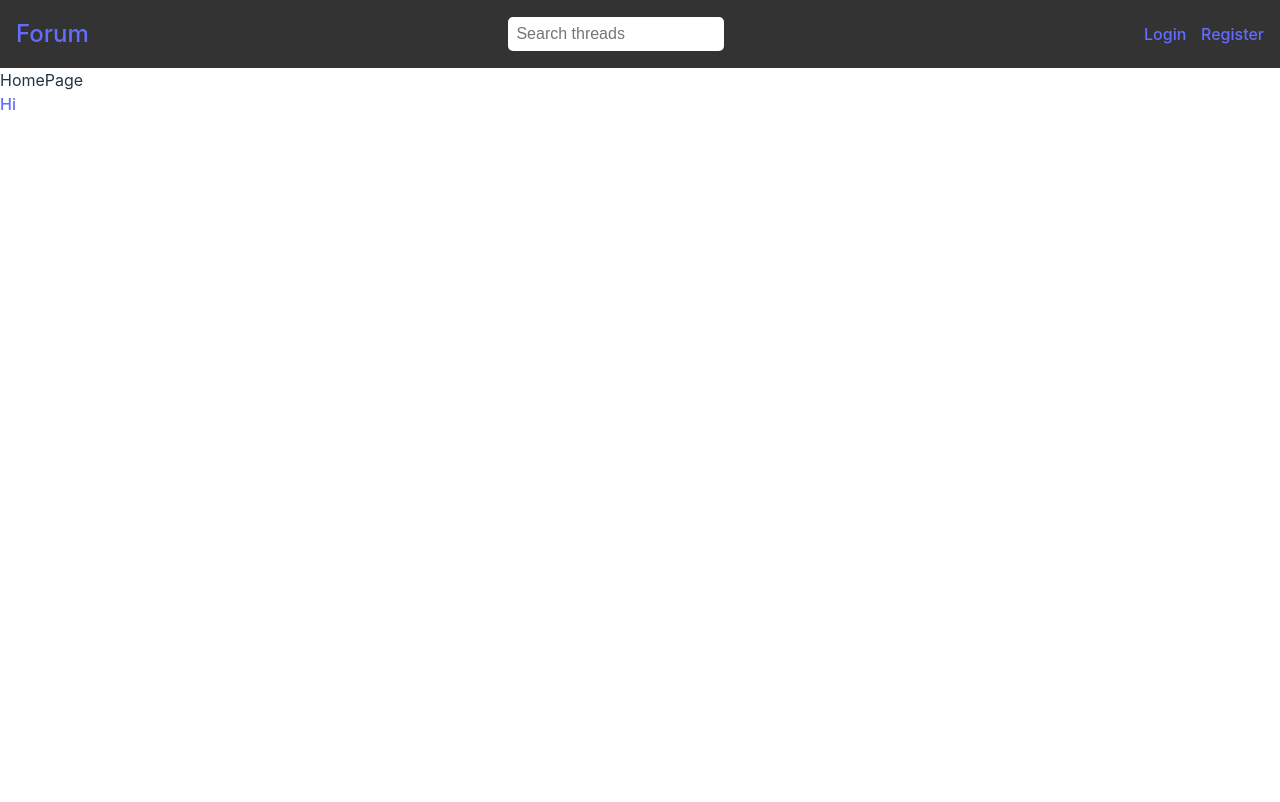
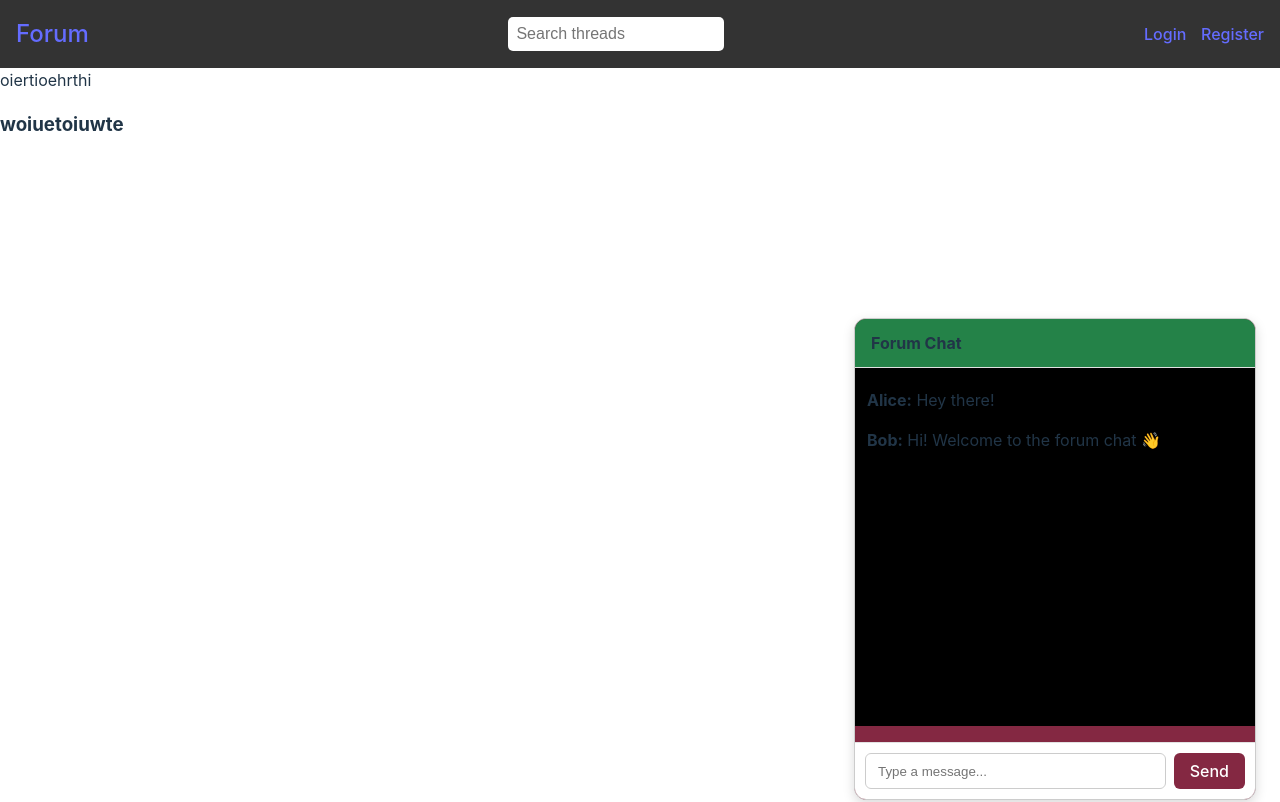
Before and after one commit to place-holder1/forumMERNS, a React (Vite) app in the folder frontend/: page /#/ in a window 1280 px wide. Shown: the top 802 px of the page. Built offline with nearby package versions, Linux system fonts and the light colour scheme.

Commit message:
npm run build -> npm run start
npm run dev doesn't work because node.js things

```diff
--- a/frontend/index.html
+++ b/frontend/index.html
@@ -4,7 +4,7 @@
     <meta charset="UTF-8" />
     <link rel="icon" type="image/svg+xml" href="/vite.svg" />
     <meta name="viewport" content="width=device-width, initial-scale=1.0" />
-    <title>Mill Forchard</title>
+    <title>Valley Of Secrets</title>
   </head>
   <body>
     <div id="root"></div>
--- a/frontend/src/App.jsx
+++ b/frontend/src/App.jsx
@@ -3,6 +3,8 @@ import {HashRouter, Route, Routes } from "react-router-dom";
 import HomePage from './pages/HomePage';
 import ForumPage from './pages/ForumPage';
 import Navbar from './components/Navbar';
+import ChatWindow from "./components/ChatWindow";
+import Footer from "./components/Footer";
 import './App.css'
 
 //Trying to aim for https://forums.pcgamer.com/trending/threads.1/ style
@@ -10,11 +12,25 @@ import './App.css'
 function App() {
   return (
     <HashRouter>
-      <Routes>
-        <Route path="/" element={<HomePage/>} />
-        <Route path="/create" element={<ForumPage/>} />
-      </Routes>
+      <header>
+        <Navbar/>
+      </header>
+      <main>
+        <Routes>
+          <Route path="/" element={<HomePage/>} />
+          <Route path="/create" element={<ForumPage/>} />
+        </Routes>
+      </main>
+      <ChatWindow/>
+      <footer>
+        <Footer/>
+      </footer>
     </HashRouter>
+
+
+    // To refresh the page every time:
+    // npm run build
+    // npm run start
   )
 }
 
--- a/frontend/src/components/ChatWindow.jsx
+++ b/frontend/src/components/ChatWindow.jsx
@@ -1,16 +1,45 @@
-import styles from "../styles/chat-window.module.css"
+import styles from "../styles/chat-window.module.css";
+import { useState } from "react";
 
 const ChatWindow = () => {
+  const [messages, setMessages] = useState([
+    { id: 1, user: "Alice", text: "Hey there!" },
+    { id: 2, user: "Bob", text: "Hi! Welcome to the forum chat 👋" }
+  ]);
+  const [input, setInput] = useState("");
+
+  const handleSend = () => {
+    if (!input.trim()) return;
+    setMessages([...messages, { id: Date.now(), user: "You", text: input }]);
+    setInput("");
+  };
+
   return (
     <div className={styles.chatContainer}>
-        <div className={styles.chatHeader}>
+      <div className={styles.chatHeader}>
+        Forum Chat
+      </div>
 
-        </div>
-        <div className="chatBoxTextContainer">
+      <div className={styles.chatMessages}>
+        {messages.map(msg => (
+          <div key={msg.id} className={styles.message}>
+            <strong>{msg.user}:</strong> <span>{msg.text}</span>
+          </div>
+        ))}
+      </div>
 
-        </div>
+      <div className={styles.chatInputArea}>
+        <input
+          type="text"
+          placeholder="Type a message..."
+          value={input}
+          onChange={e => setInput(e.target.value)}
+          onKeyDown={e => e.key === "Enter" && handleSend()}
+        />
+        <button onClick={handleSend}>Send</button>
+      </div>
     </div>
-  )
-}
+  );
+};
 
-export default ChatWindow
+export default ChatWindow;
--- /dev/null
+++ b/frontend/src/components/Footer.jsx
@@ -0,0 +1,19 @@
+import style from "../styles/footer.module.css";
+
+const Footer = () => {
+    return (
+        <footer className={style.footer}>
+            <div className={style.footerContent}>
+                <p className={style.footerText}>Music Downloader</p>
+                <div className={style.links}>
+                    <a href="/about" className={style.link}>About</a>
+                    <a href="/privacy" className={style.link}>Privacy</a>
+                    <a href="/terms" className={style.link}>Terms</a>
+                    <a href="/contact" className={style.link}>Contact</a>
+                </div>
+            </div>
+        </footer>
+    );
+}
+
+export default Footer;
--- /dev/null
+++ b/frontend/src/components/MainComponent.jsx
@@ -0,0 +1,13 @@
+import styles from "../styles/main.module.css"
+
+const MainComponent = () => {
+
+    return(
+        <main className={styles.mainContainer}>
+            <div>oiertioehrthi</div>
+            <h3>woiuetoiuwte</h3>
+        </main>
+    )
+}
+
+export default MainComponent;
--- a/frontend/src/pages/HomePage.jsx
+++ b/frontend/src/pages/HomePage.jsx
@@ -1,14 +1,13 @@
 // import {}
 import { Link } from 'react-router-dom'
-import Navbar from '../components/Navbar'
+import MainComponent from '../components/MainComponent'
 
 const HomePage = () => {
   return (
-    <>
-    <Navbar />
-    <div>HomePage</div>
-    <Link to={"/ForumPage"}>Hi</Link>
-    </>
+    <MainComponent>
+      <div>HomePageyes</div>
+      <Link to={"/ForumPage"}>Hi</Link>
+    </MainComponent>
   )
 }
 
--- a/frontend/src/styles/chat-window.module.css
+++ b/frontend/src/styles/chat-window.module.css
@@ -1,6 +1,79 @@
+:root {
+    --color1: #842842;
+    --color2: #248248;
+}
+
 .chatContainer {
-    height: 500px;
-    width: 400px;
-    position: absolute;
-    left: 100%;
-}
+    position: fixed;
+    bottom: 0;
+    right: 1.5rem;
+    width: 25rem;
+    height: 30rem;
+    background-color: var(--color1);
+    border: 1px solid #ccc;
+    border-radius: 12px;
+    box-shadow: 0 4px 12px rgba(0, 0, 0, 0.15);
+    display: flex;
+    flex-direction: column;
+    overflow: hidden;
+    z-index: 1000;
+    animation: slideIn 1.5s ease-out;
+  }
+
+  @keyframes slideIn {
+    from {
+      transform: translateY(100%);
+    }
+    to {
+      transform: translateY(0);
+    }
+  }
+
+  .chatHeader {
+    background-color: var(--color2);
+    padding: 12px 16px;
+    font-weight: bold;
+    border-bottom: 1px solid #e2e2e2;
+  }
+
+  .chatMessages {
+    flex: 1;
+    padding: 12px;
+    margin-bottom: 1rem;
+    overflow-y: auto;
+    background-color: #000000;
+  }
+
+  .message {
+    /* display: flex;
+    align-items: end; */
+    padding: .5rem 0;
+  }
+
+  .chatInputArea {
+    display: flex;
+    border-top: 1px solid #e2e2e2;
+    padding: 10px;
+    background-color: #fff;
+  }
+
+  .chatInputArea input {
+    flex: 1;
+    padding: 8px 12px;
+    border: 1px solid #ccc;
+    border-radius: 6px;
+    margin-right: 8px;
+  }
+
+  .chatInputArea button {
+    padding: 8px 16px;
+    background-color: var(--color1);
+    color: white;
+    border: none;
+    border-radius: 6px;
+    cursor: pointer;
+  }
+
+  .chatInputArea button:hover {
+    background-color: var(--color2);
+  }
--- /dev/null
+++ b/frontend/src/styles/main.module.css
@@ -0,0 +1,6 @@
+.mainContainer {
+    min-height: 1100px;
+    display: block;
+    margin: 0 auto;
+    /* background-color: azure; */
+}
```
Also changed, not shown: frontend/src/styles/forum-thread.module.css (+148 -0 lines), frontend/src/styles/footer.module.css (added).
